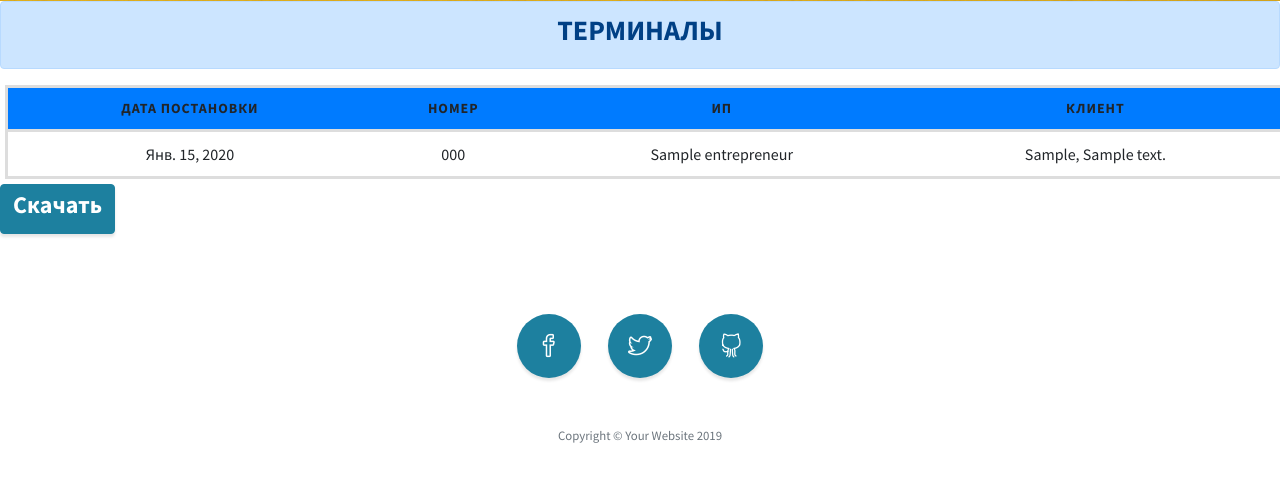
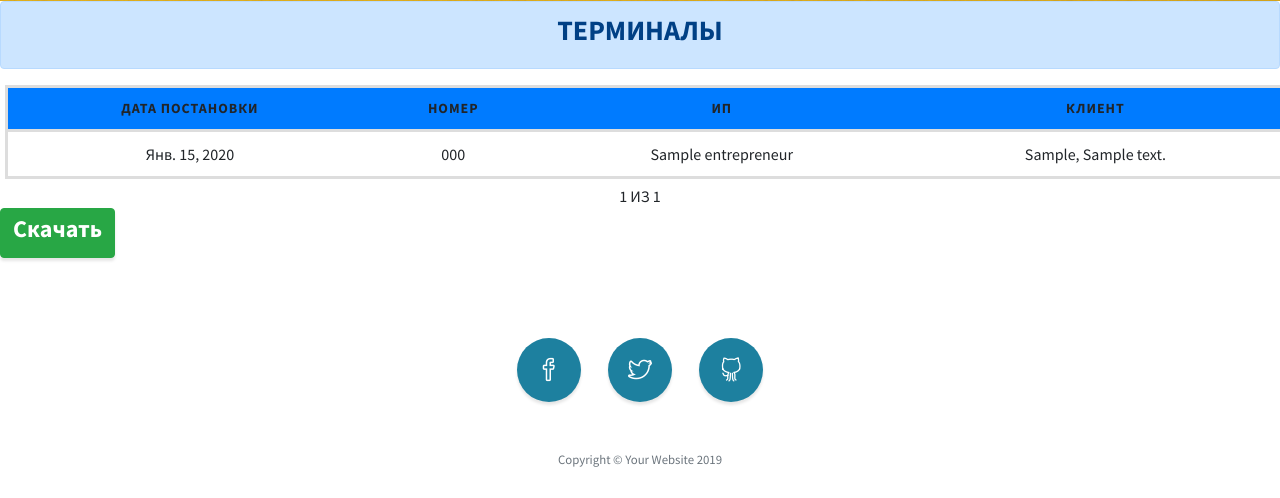
Before and after one commit to AlikBerry/Docbiz_enterprise, a Django app: page /table_terminals/ in a window 1280 px wide. Shown: the part 799-1297 px from the top of the page. Before the commit the page ends 1242 px from the top, so only its background shows below. Run offline with Django 3.2, Linux system fonts and the light colour scheme; a user stored in the database is signed in; tables that the repository leaves empty hold one stand-in row (values such as "Sample post"); some libraries are stand-ins or nearby versions.

Commit message:
release_v2.1

```diff
--- a/docbiz_app/views.py
+++ b/docbiz_app/views.py
@@ -80,6 +80,9 @@ def employee(request):
 def clients(request):
     context = login_page_data()
     context['clients'] = Clients.objects.filter(status=True)
+    paginator = Paginator(context['clients'], 20)
+    page = request.GET.get('page')
+    context['clients'] = paginator.get_page(page)
     return render(request, 'table_clients.html', context)
 
 @login_required(login_url="/login")
@@ -131,6 +134,9 @@ def add_transactions(request):
 def terminals(request):
     context = login_page_data()
     context['terminals'] = Terminal.objects.all()
+    paginator = Paginator(context['terminals'], 20)
+    page = request.GET.get('page')
+    context['terminals'] = paginator.get_page(page)
     return render(request, 'table_terminal.html', context)
 
 @login_required(login_url="/login")
@@ -142,10 +148,10 @@ def terminals_detail(request, id):
     terminals_list = []
     for i  in  my_clients.terminal.all():
         terminals_list.append({
-            "created_date":i.created_date,
-            "number_of_terminal":i.number_of_terminal,
-            "iep":i.iep,
-            "client":i.client
+            "created_date": i.created_date,
+            "number_of_terminal": i.number_of_terminal,
+            "iep": i.iep,
+            "client": i.client
         })
 
     context = login_page_data()
--- a/templates/table_cashbox.html
+++ b/templates/table_cashbox.html
@@ -85,7 +85,7 @@
 </div>
 
 
-  <button onclick="download();" class="btn btn-primary" ><h4>Сачать</h4></button>
+  <button onclick="download();" class="btn btn-success"><h4>Сачать</h4></button>
 
 
 
--- a/templates/table_terminal.html
+++ b/templates/table_terminal.html
@@ -53,28 +53,27 @@
 
 
 
-{#<div class="pagination" style="display: flex;justify-content: center;">#}
-{#    <span class="step-links">#}
-{#        {% if transactions.has_previous %}#}
-{#            <button><a href="?page=1">&laquo; ПЕРВ.</a></button>#}
-{#            <button><a href="?page={{ transactions.previous_page_number }}">ПРЕД.</a></button>#}
-{#        {% endif %}#}
-{##}
-{#                <span class="current">#}
-{#             {{ transactions.number }} ИЗ {{ transactions.paginator.num_pages }}#}
-{#        </span>#}
-{##}
-{##}
-{##}
-{#        {% if transactions.has_next %}#}
-{#            <button><a href="?page={{ transactions.next_page_number }}">СЛЕД.</a></button>#}
-{#            <button><a href="?page={{ transactions.paginator.num_pages }}">ПОСЛ. &raquo;</a></button>#}
-{#        {% endif %}#}
-{#    </span>#}
-{#</div>#}
+<div class="pagination" style="display: flex;justify-content: center;">
+   <span class="step-links">
+        {% if terminals.has_previous %}
+            <button><a href="?page=1">&laquo; ПЕРВ.</a></button>
+            <button><a href="?page={{ terminals.previous_page_number }}">ПРЕД.</a></button>
+        {% endif %}
+
+                <span class="current">
+            {{ terminals.number }} ИЗ {{ terminals.paginator.num_pages }}
+       </span>
 
 
-  <button onclick="download();" class="btn btn-primary" ><h4>Скачать</h4></button>
+       {% if terminals.has_next %}
+            <button><a href="?page={{ terminals.next_page_number }}">СЛЕД.</a></button>
+            <button><a href="?page={{ terminals.paginator.num_pages }}">ПОСЛ. &raquo;</a></button>
+        {% endif %}
+   </span>
+</div>
+
+
+  <button onclick="download();" class="btn btn-success"><h4>Скачать</h4></button>
 
 
 
```
Also changed, not shown: templates/table_clients.html (+7 -7 lines), templates/table_transaction.html (+12 -1 lines).
